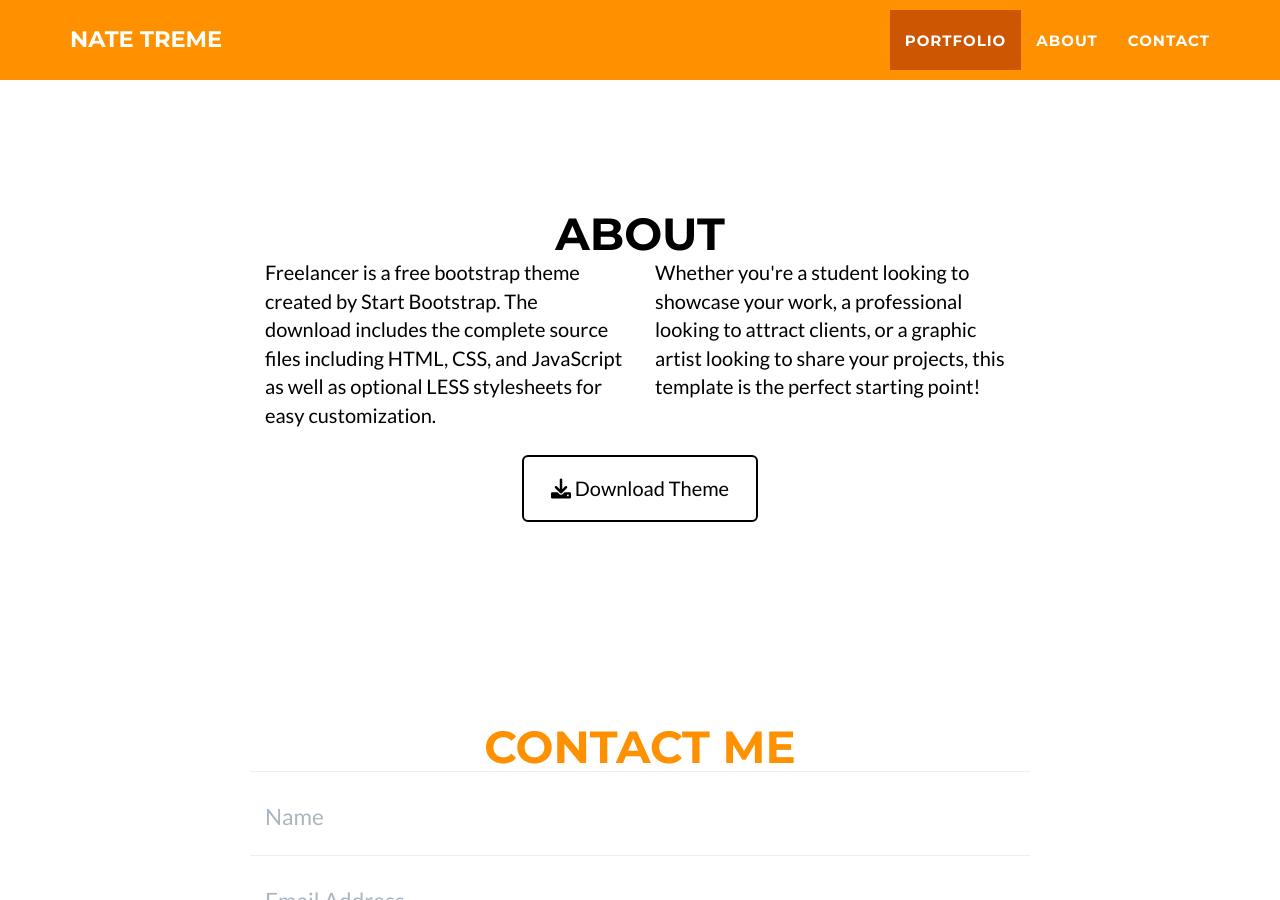
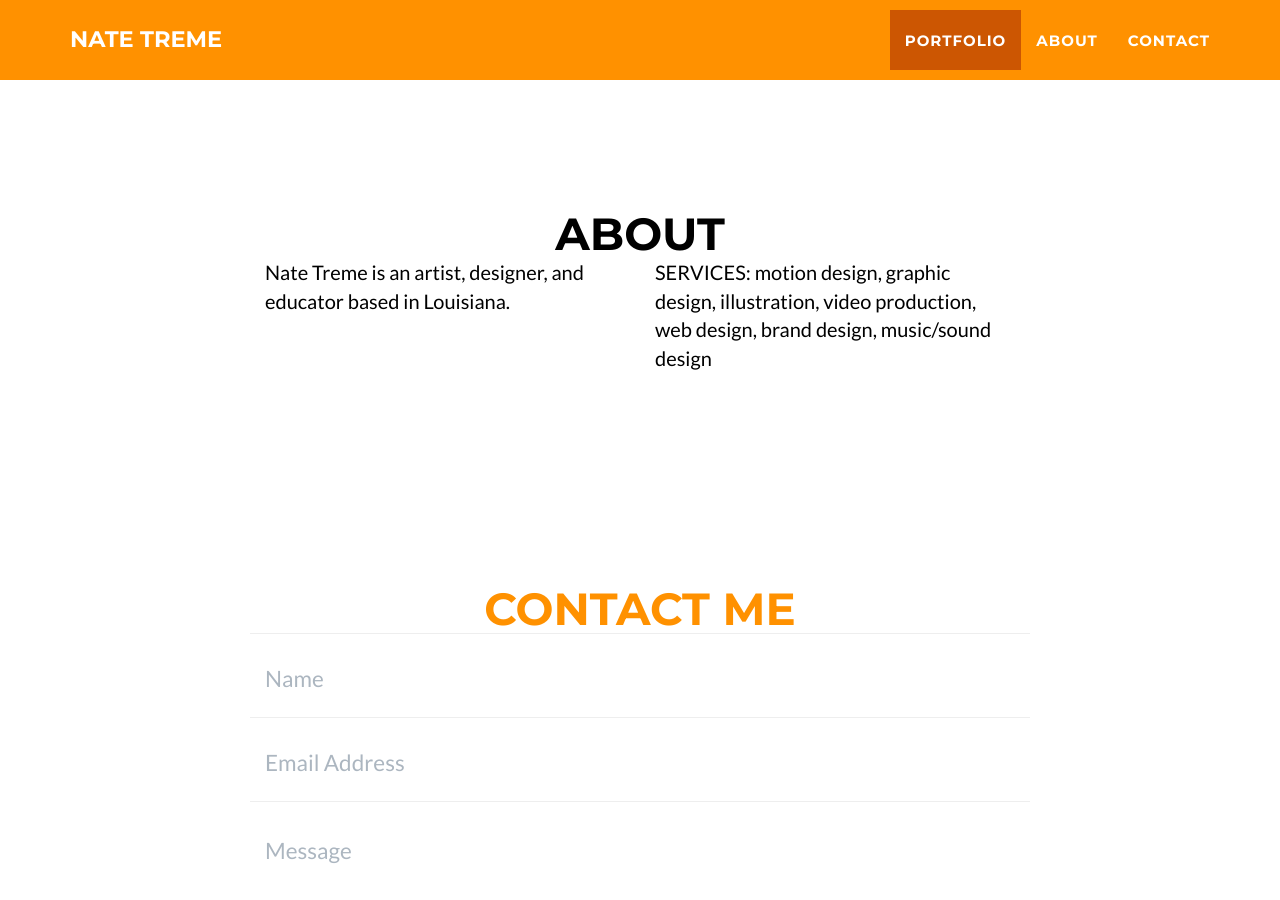
Before and after one commit to NateHPS/motion, a Jekyll site: the page built from _posts/2014-07-18-project-1.markdown, in a window 1280 px wide and 900 px high, scrolled down 1308 px. Built offline with Jekyll 4.4.1, drawn with Linux system fonts in a browser that asks for light colours; grey boxes are pictures that could not be loaded.

Commit message:
Update about.html

```diff
--- a/_includes/about.html
+++ b/_includes/about.html
@@ -8,19 +8,13 @@
     </div>
     <div class="row">
       <div class="col-lg-4 col-lg-offset-2">
-        <p>Freelancer is a free bootstrap theme created by Start Bootstrap. The download includes the complete
-          source files including HTML, CSS, and JavaScript as well as optional LESS stylesheets for easy
-          customization.</p>
+        <p>Nate Treme is an artist, designer, and educator based in Louisiana.</p>
       </div>
       <div class="col-lg-4">
-        <p>Whether you're a student looking to showcase your work, a professional looking to attract clients, or
-          a graphic artist looking to share your projects, this template is the perfect starting point! </p>
+        <p>SERVICES: motion design, graphic design, illustration, video production, web design, brand design, music/sound design </p>
       </div>
       <div class="col-lg-8 col-lg-offset-2 text-center">
-        <a href="https://github.com/jeromelachaud/freelancer-theme" class="btn btn-lg btn-outline">
-          <i class="fa fa-download"></i> Download Theme
-        </a>
-      </div>
+             </div>
     </div>
   </div>
 </section>
```
